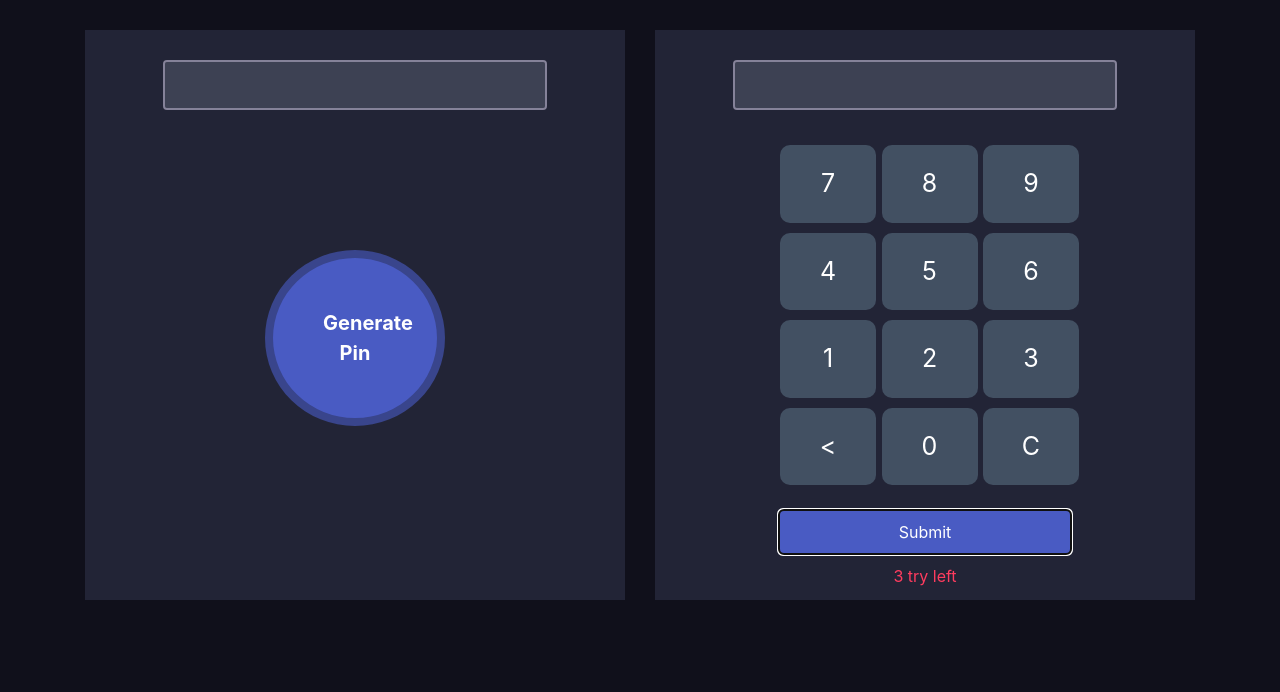
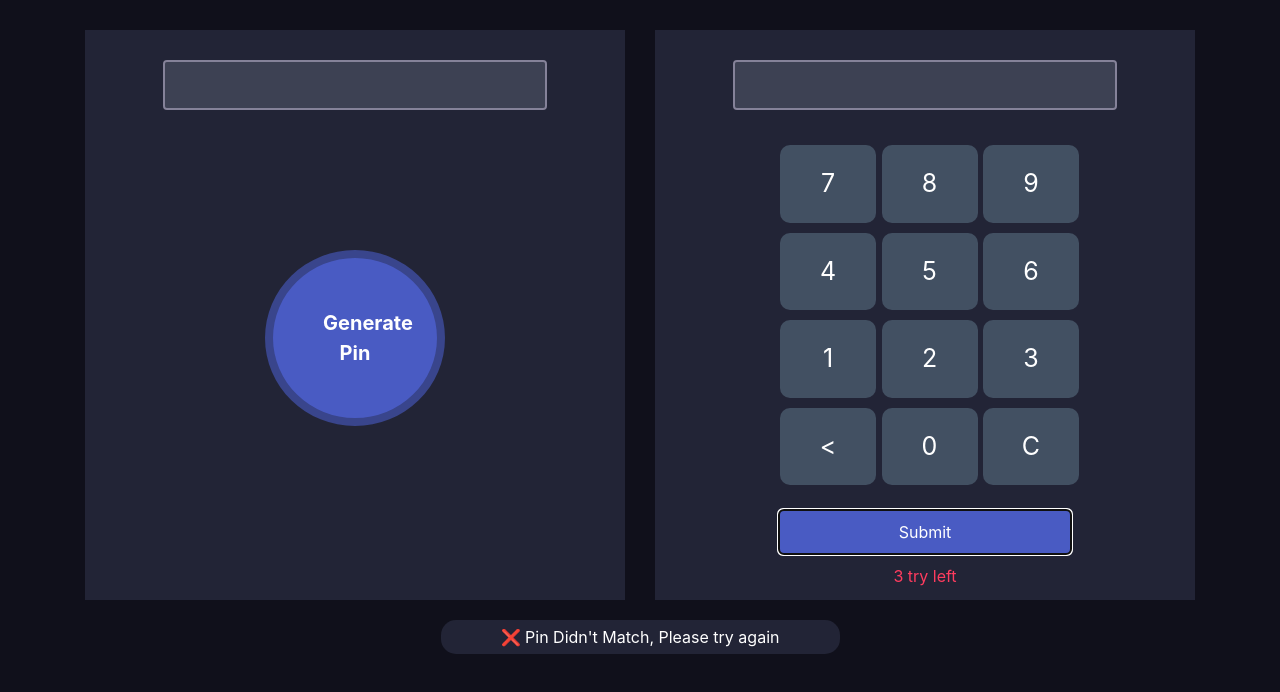
Before and after one commit to md-azmi-siddique/pin-matcher, a plain HTML site: page index.html in a window 1280 px wide. Both pictures are taken after a click on the button "Submit". Drawn offline with nearby package versions, Linux system fonts and the light colour scheme.

Commit message:
test case handle if the user input box is empty show error

```diff
--- a/index.html
+++ b/index.html
@@ -55,8 +55,8 @@
                 </div>
             </div>
             <div class="notify-section">
-                <p class="notify">❌ Pin Didn't Match, Please try again</p>
-                <p class="notify">✅ Pin Matched... Secret door is opening for you</p>
+                <p id="notMatch" class="notify">❌ Pin Didn't Match, Please try again</p>
+                <p id="successMatch" class="notify">✅ Pin Matched... Secret door is opening for you</p>
             </div>
         </div>
 
--- a/process.js
+++ b/process.js
@@ -30,14 +30,17 @@ calcButtons.forEach(button => {
         inputBox.value = inputBox.value.toString().slice(0,-1);
     }
 
+
+
     // Append the value of the button to the input box
   });
 });
 
 document.getElementById('submit').addEventListener('click', function(){
-    if (showPin.value === inputBox.value) {
-        alert('The two values are equal.');
+    if (showPin.value === inputBox.value && showPin.value !== '') {
+        console.log('success');
+        document.getElementById('successMatch').style.display = 'block';
       } else {
-        alert('The two values are not equal.');
+        document.getElementById('notMatch').style.display = 'block';
       }
 })
--- a/style.css
+++ b/style.css
@@ -105,6 +105,6 @@ color: #E0B612;
     margin-top: 10px;
 }
 
-.notify-section{
+.notify{
     display: none;
 }
```
